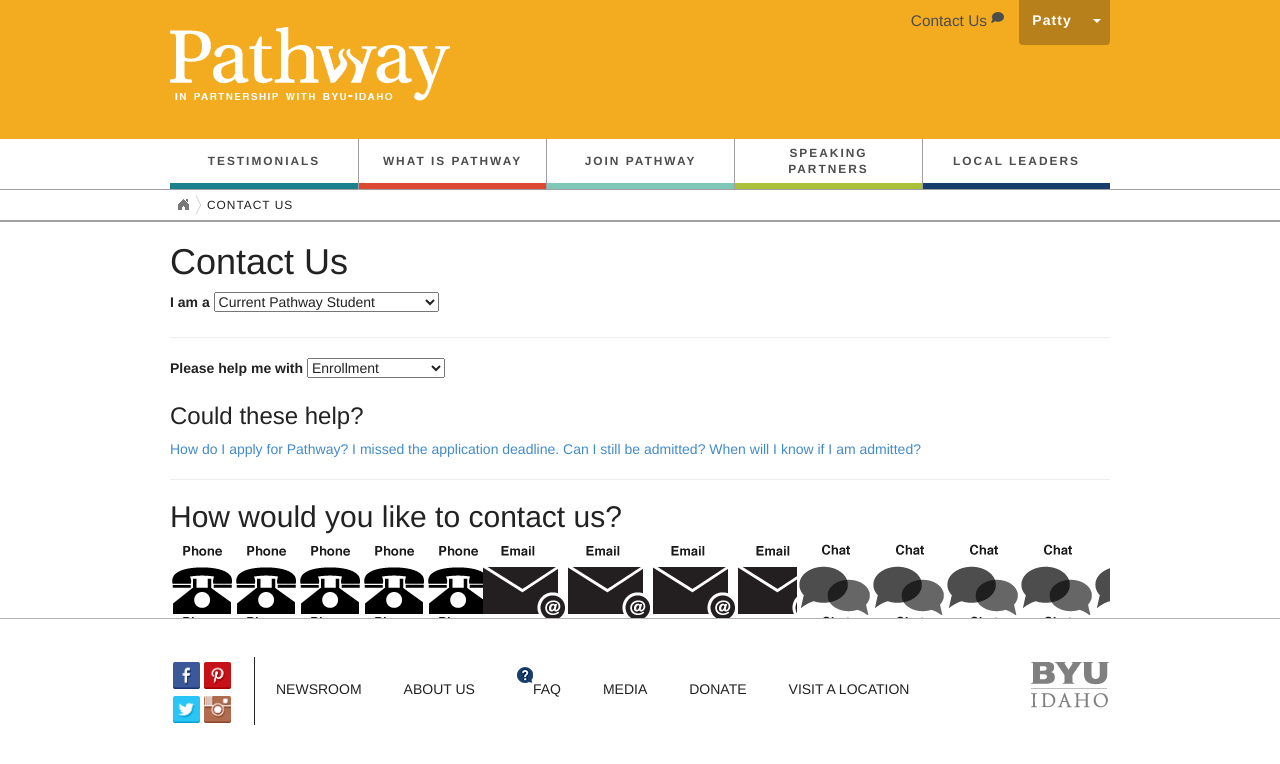
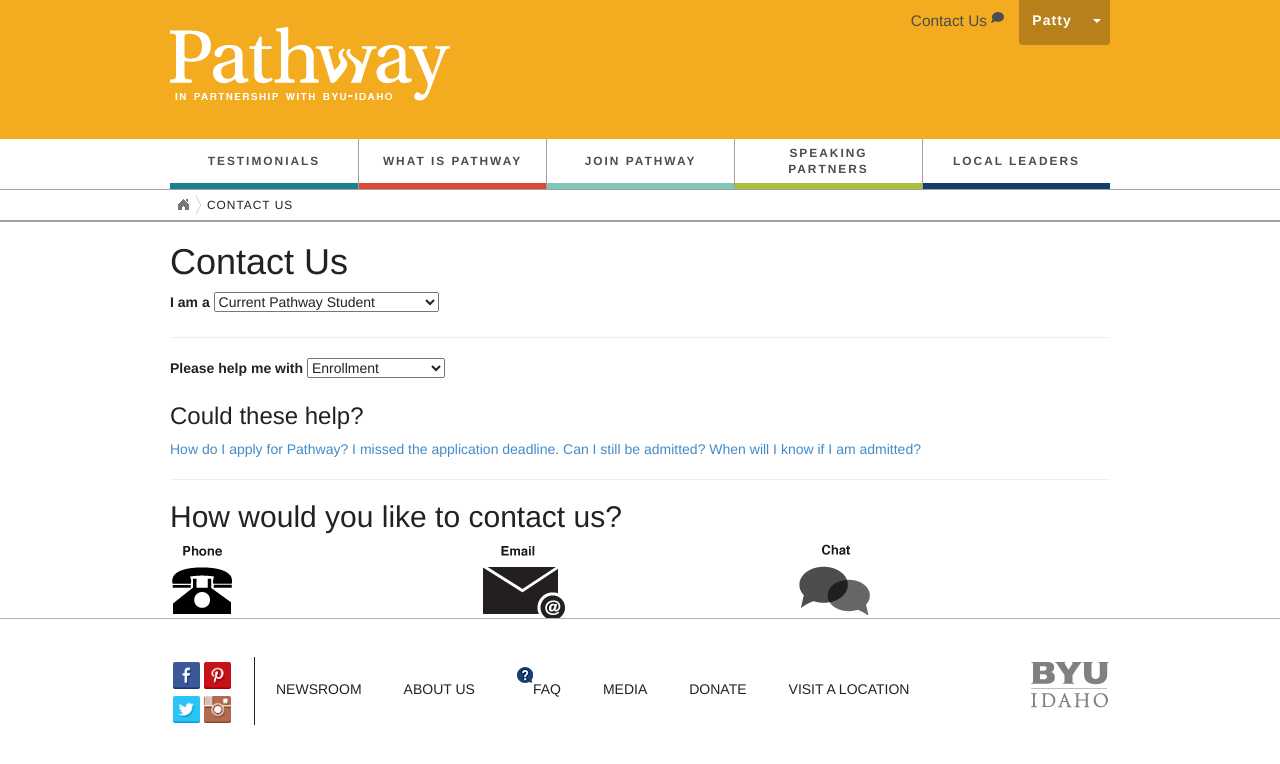
Before and after one commit to gordoman/pathway.lds.org-jekyll, a Jekyll site: the page built from jekyll-source/pages/contact-us/contact-us.html, in a window 1280 px wide. Shown: the top 764 px of the page. Built offline with Jekyll 4.4.1, drawn with Linux system fonts in a browser that asks for light colours; nearby versions of some CDN libraries.

Commit message:
test for contact icons

```diff
--- a/jekyll-source/styles/contact_us.scss
+++ b/jekyll-source/styles/contact_us.scss
@@ -10,23 +10,27 @@
 #Phone {
 	display: inline-block;
 	background-image: url("{{site.baseurl}}img/contact-us/Phone.png");
+	background-repeat: no-repeat;
 	height: 75px;
 }
 
 #Email {
 	display: inline-block;
 	background-image: url("{{site.baseurl}}img/contact-us/Email.png");
+	background-repeat: no-repeat;
 	height: 75px;
 }
 
 #Chat {
 	display: inline-block;
 	background-image: url("{{site.baseurl}}img/contact-us/Chat.png");
+	background-repeat: no-repeat;
 	height: 75px;
 }
 
 .recommended {
 	background-image: url("{{site.baseurl}}img/contact-us/Recommended-Square.png");
+	background-repeat: no-repeat;
 }
 
 form div{
```
